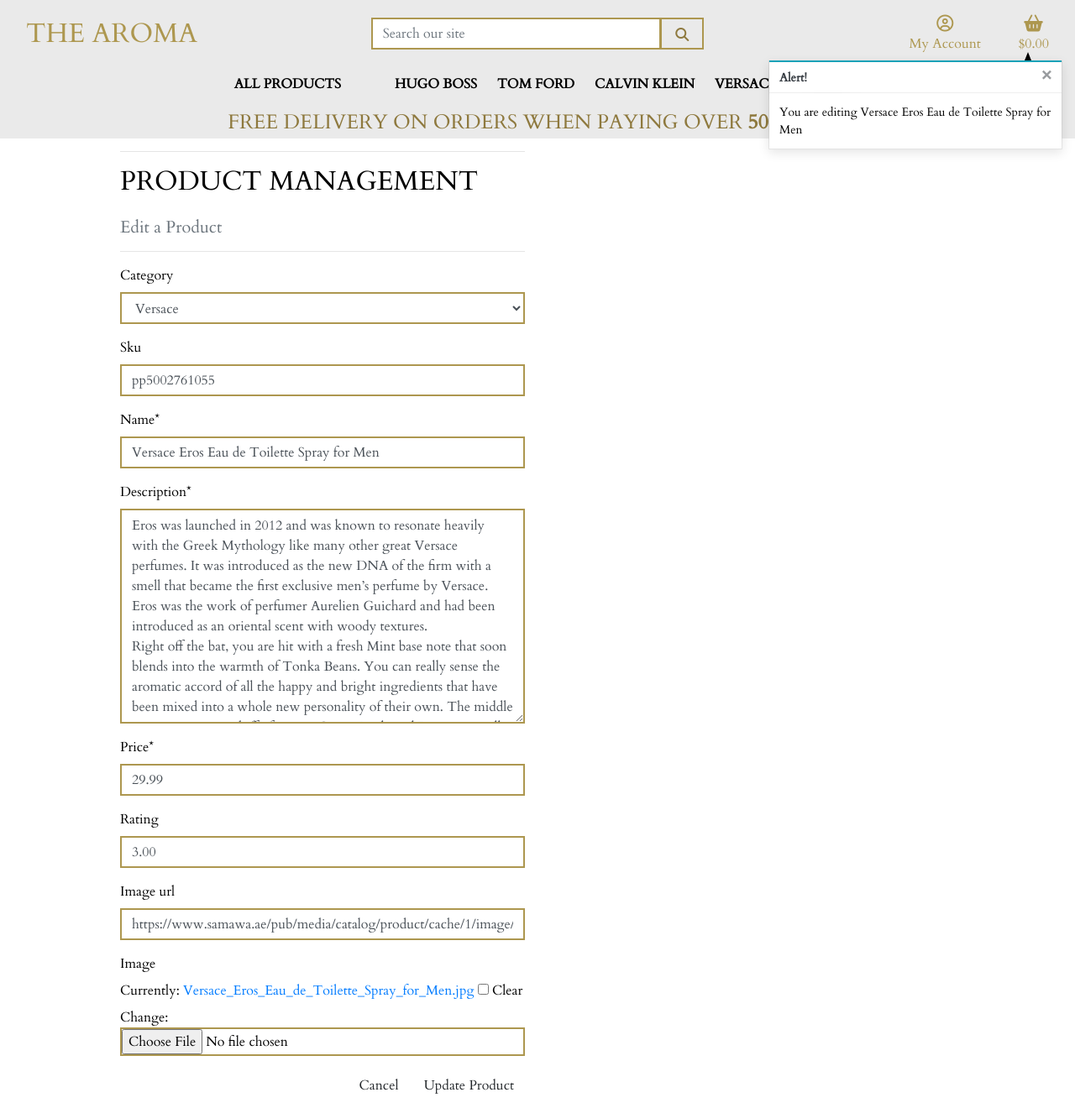
After one commit to Abdikafi-Adan/the_aroma, a Django app: page /products/edit/11/ in a window 1280 px wide. The commit adds this page. Shown: the whole page at 84% size. Run offline with Django 3.2, Linux system fonts and the light colour scheme; data comes from the database, SQL or seed files in the repository; some libraries are stand-ins or nearby versions.

```diff
--- /dev/null
+++ b/products/templates/products/edit_product.html
@@ -0,0 +1,37 @@
+{% extends "base.html" %}
+{% load static %}
+
+{% block page_header %}
+    <div class="container header-container">
+        <div class="row">
+            <div class="col"></div>
+        </div>
+    </div>
+{% endblock %}
+
+{% block content %}
+    <div class="overlay"></div>
+    <div class="container">
+        <div class="row">
+            <div class="col-12 col-md-6">
+                <hr>
+                <h2 class="logo-font mb-4">Product Management</h2>
+                <h5 class="text-muted">Edit a Product</h5>
+                <hr>
+            </div>
+        </div>
+
+        <div class="row">
+            <div class="col-12 col-md-6">
+                <form method="POST" action="{% url 'edit_product' product.id %}" class="form mb-2" enctype="multipart/form-data">
+                    {% csrf_token %}
+                    {{ form | crispy }}
+                    <div class="text-right">
+                        <a class="btn btn-outline-black rounded-0" href="{% url 'products' %}">Cancel</a>
+                        <button class="btn btn-black rounded-0" type="submit">Update Product</button>
+                    </div>
+                </form>
+            </div>
+        </div>
+    </div>
+{% endblock %}
--- a/products/urls.py
+++ b/products/urls.py
@@ -5,4 +5,7 @@ urlpatterns = [
     path('', views.all_products, name='products'),
     path('<int:product_id>/', views.product_info, name='product_info'),
     path('add/', views.add_product, name='add_product'),
+    path('edit/<int:product_id>/', views.edit_product, name='edit_product'),
+    path('delete/<int:product_id>/', views.delete_product,
+         name='delete_product'),
 ]
--- a/products/views.py
+++ b/products/views.py
@@ -87,3 +87,38 @@ def add_product(request):
     }
 
     return render(request, template, context)
+
+
+def edit_product(request, product_id):
+    """ Edit a product in the store """
+    product = get_object_or_404(Product, pk=product_id)
+    if request.method == 'POST':
+        form = ProductForm(request.POST, request.FILES, instance=product)
+        if form.is_valid():
+            form.save()
+            messages.success(request, 'Successfully updated product!')
+            return redirect(reverse('product_info', args=[product.id]))
+        else:
+            messages.error(request, 'Failed to update product. Please ensure the form is valid.')
+    else:
+        form = ProductForm(instance=product)
+        messages.info(request, f'You are editing {product.name}')
+
+    template = 'products/edit_product.html'
+    context = {
+        'form': form,
+        'product': product,
+    }
+
+    return render(request, template, context)
+
+
+def delete_product(request, product_id):
+    """
+    Delete a product from the store,
+    Only staff/superusers are allowed to do this
+    """
+    product = get_object_or_404(Product, pk=product_id)
+    product.delete()
+    messages.success(request, 'Product deleted!')
+    return redirect(reverse('products'))
```
Also changed, not shown: products/templates/products/product_info.html (+11 -1 lines), products/templates/products/products.html (+8 -0 lines).
